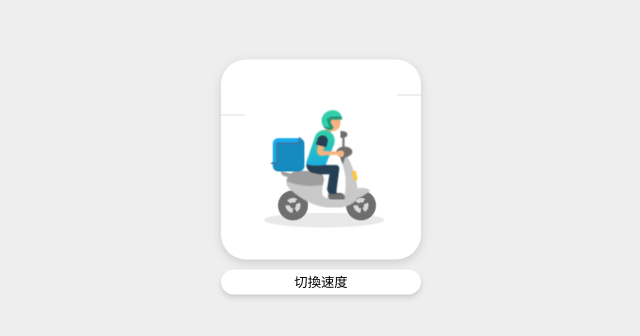
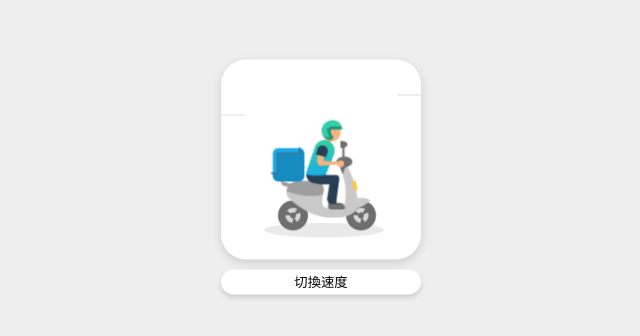
Before and after one commit to magicsung/magicsung.github.io, a website: page practice/loading-animation-2/index.html in a window 1280 px wide. Shown: the part 228-564 px from the top of the page, without its empty margins (319-959 px from the left). Drawn offline with Linux system fonts and the light colour scheme.

Commit message:
update animation2

```diff
--- a/practice/loading-animation-2/index.html
+++ b/practice/loading-animation-2/index.html
@@ -63,7 +63,7 @@
 
     .scroll-bg {
       position: absolute;
-      top: 10px;
+      top: 25px;
       left:0;
       height: 131px;
       width: 1050px;
@@ -75,23 +75,24 @@
     .motorcycle {
       position: absolute;
       z-index: 100;
+      top: 10px;
     }
     .motorcycle-shadow {
       width:120px;
       height: 15px;
       background-size: 120px 15px;
       position: absolute;
-      top: 153px;
+      top: 163px;
       left: 43px;
     }
     .wheels {
       width: 100%;
       position: absolute;
-      top: 131px;
+      top: 141px;
       left: 0;
+      z-index: 10;
     }
     .wheel {
-      z-index: 10;
       width: 30px;
       height: 30px;
       content: "";
```
